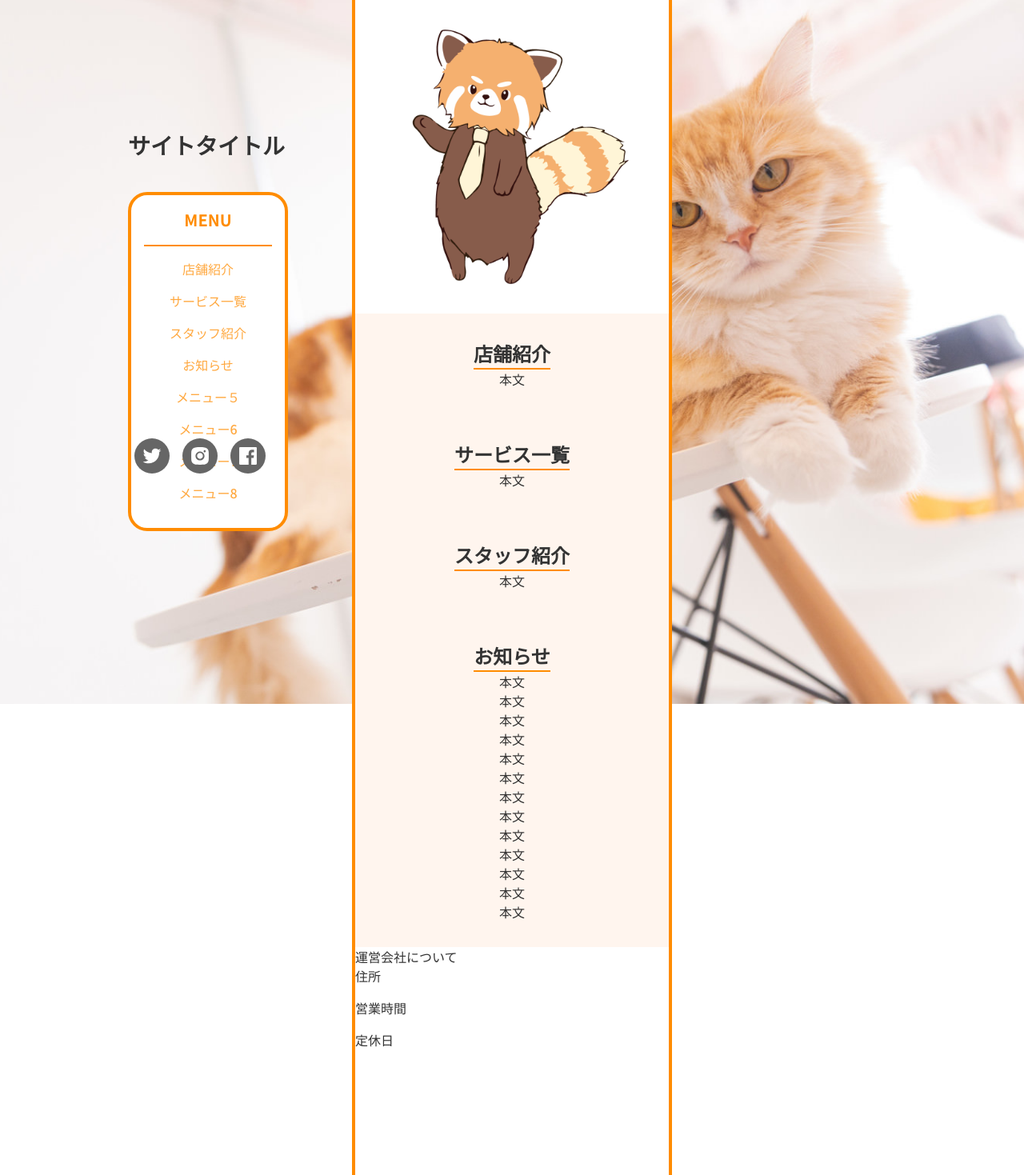
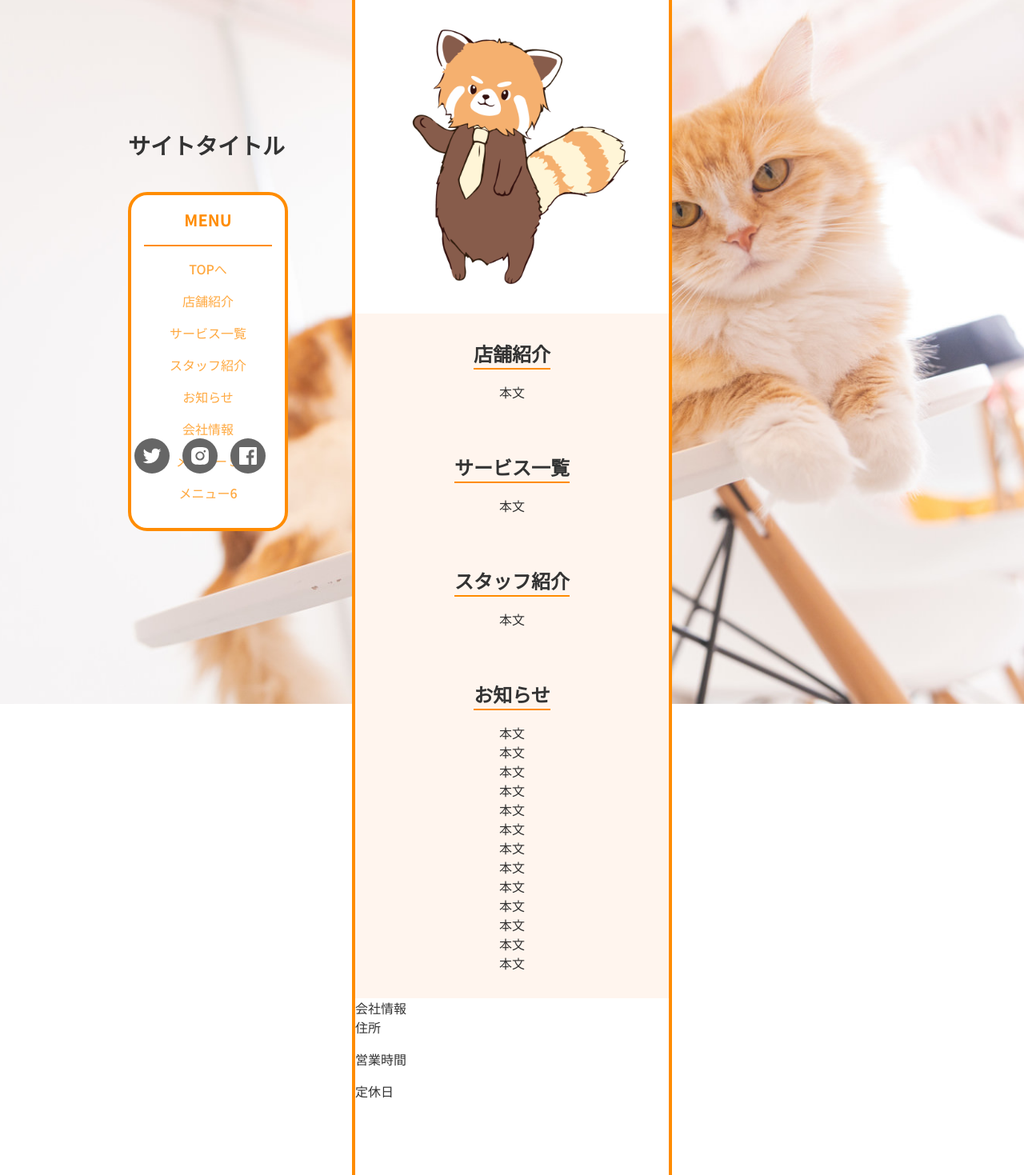
Before and after one commit to ito-futa/JunkPrototypes, a Next.js app: page / in a window 1280 px wide. Shown: the top 1469 px of the page at 80% size. Built offline with nearby package versions, Linux system fonts and the light colour scheme; grey boxes are pictures that could not be loaded.

Commit message:
各種更新

```diff
--- a/pages/index.jsx
+++ b/pages/index.jsx
@@ -69,15 +69,15 @@ export default function Home() {
             <div>MENU</div>
             <ul>
               {/* 内部リンク */}
+              <li><a onClick={closeMenu} href="./#" >TOPへ</a></li>
               <li><a onClick={closeMenu} href="./#店舗紹介" >店舗紹介</a></li>
               <li><a onClick={closeMenu} href="./#サービス一覧" >サービス一覧</a></li>
               <li><a onClick={closeMenu} href="./#スタッフ紹介" >スタッフ紹介</a></li>
               <li><a onClick={closeMenu} href="./#お知らせ" >お知らせ</a></li>
+              <li><a onClick={closeMenu} href="./#会社情報" >会社情報</a></li>
               <li><Link href="./" >メニュー５</Link></li>
               {/* 外部リンク：新しいタブで開く&"noopener noreferrer" */}
               <li><a href="https://www.google.com" target="_blank" rel="noopener noreferrer">メニュー6</a></li>
-              <li><a href="https://www.google.com" target="_blank" rel="noopener noreferrer">メニュー7</a></li>
-              <li><a href="https://www.google.com" target="_blank" rel="noopener noreferrer">メニュー8</a></li>
             </ul>
           </nav>
 
@@ -127,7 +127,7 @@ export default function Home() {
 
           {/* フッター */}
           <footer>
-            <h2>運営会社について</h2>
+            <h2 id="会社情報">会社情報</h2>
             <p>住所</p>
             <p>営業時間</p>
             <p>定休日</p>
--- a/styles/globals.css
+++ b/styles/globals.css
@@ -257,6 +257,8 @@ footer p {
   }
 }
 
+/* ソーシャル系リンク関連 */
+
 .socialLinkIcon {
   display: flex;
   font-size: 28px;
@@ -277,6 +279,10 @@ footer p {
   border-bottom: none;
 }
 
+/* ソーシャル系リンク関連---ここまで */
+
+/* GoogleMap関連 */
+
 .googleMap {
   display: grid;
   justify-items: center;
@@ -287,6 +293,8 @@ footer p {
 .googleMap iframe {
   border-radius: 8px;
 }
+
+/* GoogleMap関連---ここまで */
 
 /* セクション関連 */
 
@@ -299,6 +307,7 @@ section h2 {
   display: inline-block;
   font-size: 24px;
   font-weight: bold;
+  margin-bottom: 16px;
   border-bottom: 2px solid var(--primary);
 }
 
```
